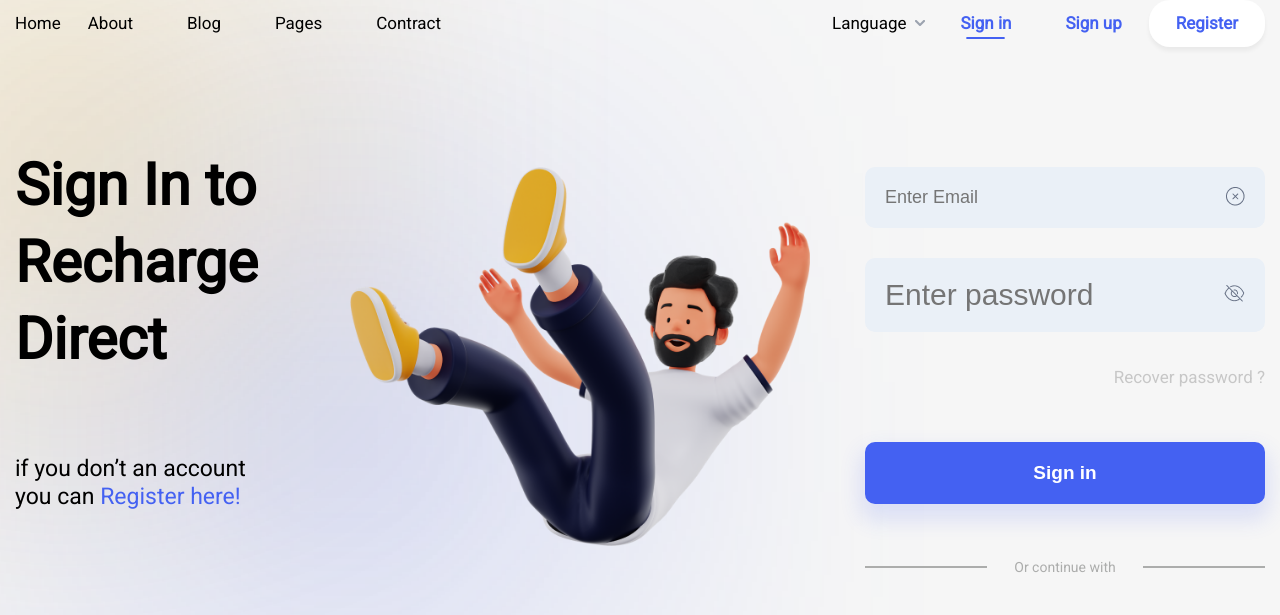
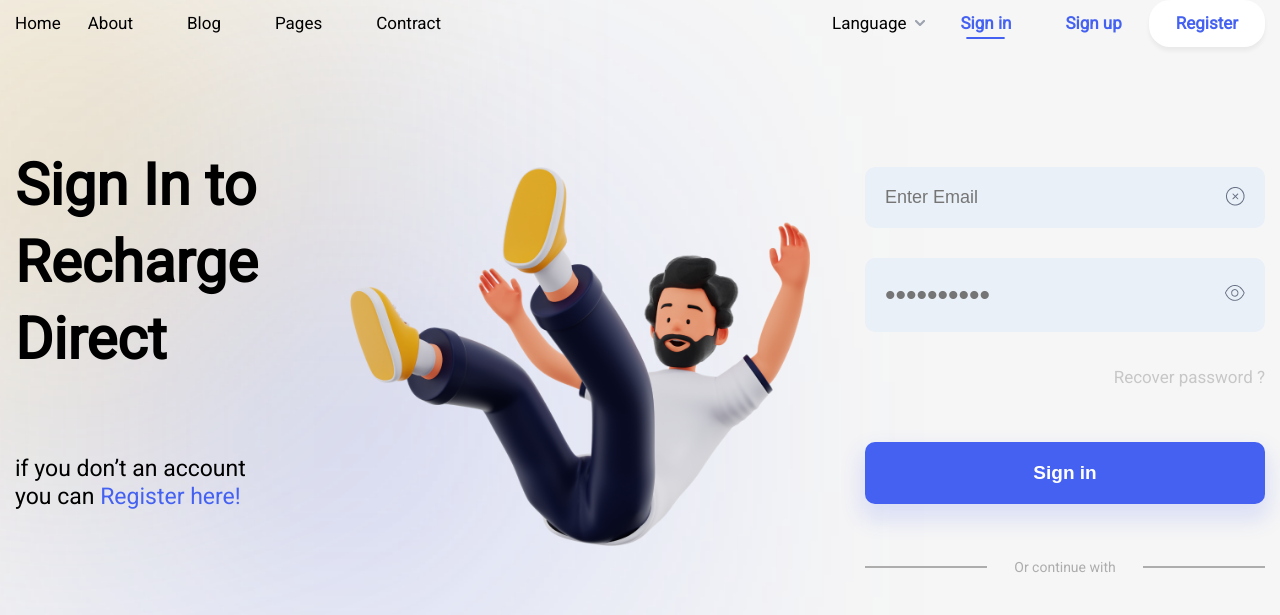
Before and after one commit to Slowy404/signin, a plain HTML site: page index.html in a window 1280 px wide. Both pictures are taken after a click on the picture 1235 px from the left and 292 px from the top of the page. Shown: the top 615 px of the page. Drawn offline with Linux system fonts and the light colour scheme.

Commit message:
Add files via upload

```diff
--- a/index.html
+++ b/index.html
@@ -61,8 +61,8 @@
             </div>
             <div class="form form-password">
                 <div class="pass">
-                    <input type="password" name="password" id="password" placeholder="Enter password" class="password">
-                    <img src="./assets/img/eyex.png" alt="eye-close" class="form-img eye-close none">
+                    <input type="password" name="password" id="password" placeholder="••••••••••" class="password">
+                    <img src="./assets/img/eyex.png" alt="eye-close" class="form-img eye-close">
                     <img src="./assets/img/eye.png" alt="eye" class="form-ing eye">
                 </div>
                 <p class="form-message message-password"></p>
--- a/java.js
+++ b/java.js
@@ -72,13 +72,11 @@ deletelogin.onclick = function (){
 }
 var openpassword = document.querySelector('.eye-close');
 openpassword.onclick = function () {
-    openpassword.classList.toggle('none');
-    lockpassword.classList.toggle('none');
+    openpassword.classList.add('none');
     document.querySelector('input[name="password"]').type = 'text';
 }
 var lockpassword = document.querySelector('.eye');
 lockpassword.onclick = function () {
-    openpassword.classList.toggle('none');
-    lockpassword.classList.toggle('none');
+    openpassword.classList.remove('none');
     document.querySelector('input[name="password"]').type = 'password';
 }
```
